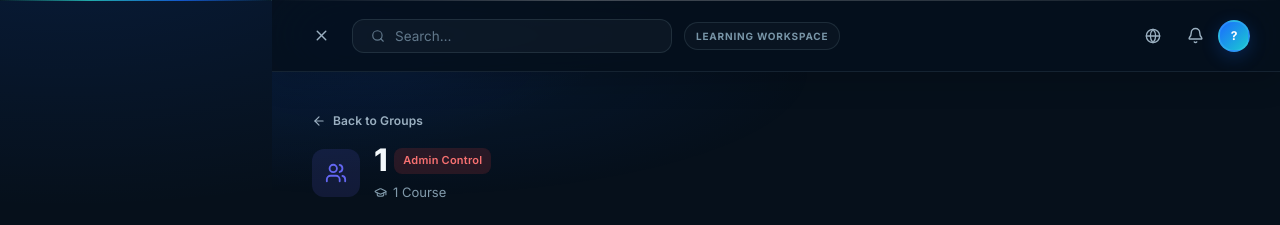
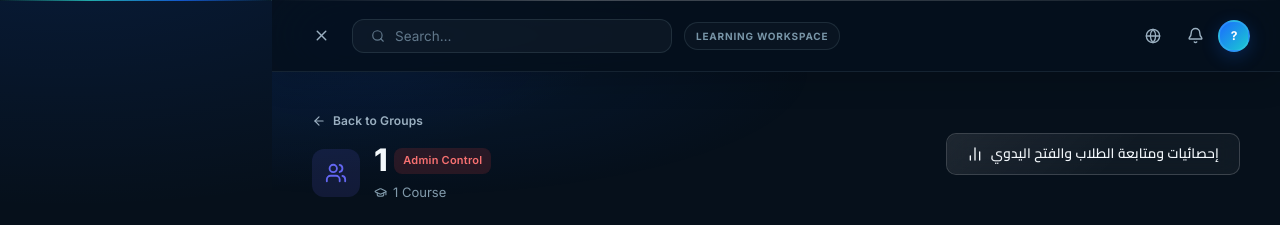
Before and after one commit to ABDO-M7/FIXION, a Next.js app in the folder frontend/: page /admin/courses/1/1 in a window 1280 px wide. Shown: the top 225 px of the page. Built offline with nearby package versions, Linux system fonts and the light colour scheme; no server answers.

Commit message:
feat(admin): add direct link to student stats and manual unlock from admin group view

```diff
--- a/frontend/app/admin/courses/[courseName]/[groupName]/page.tsx
+++ b/frontend/app/admin/courses/[courseName]/[groupName]/page.tsx
@@ -55,6 +55,16 @@ export default function AdminCourseDetailPage() {
             </div>
           </div>
         </div>
+
+        <div style={{ display: 'flex', alignItems: 'center', gap: 10 }}>
+          <Link
+            href={`/teacher/courses/${encodeURIComponent(decoded)}/${encodeURIComponent(decodedGroup)}/stats`}
+            className="btn btn-secondary"
+            style={{ display: 'inline-flex', alignItems: 'center', gap: 8 }}
+          >
+            <BarChart2 size={16} /> إحصائيات ومتابعة الطلاب والفتح اليدوي
+          </Link>
+        </div>
       </div>
 
       {/* Main Content: Workflow Builder */}
```
